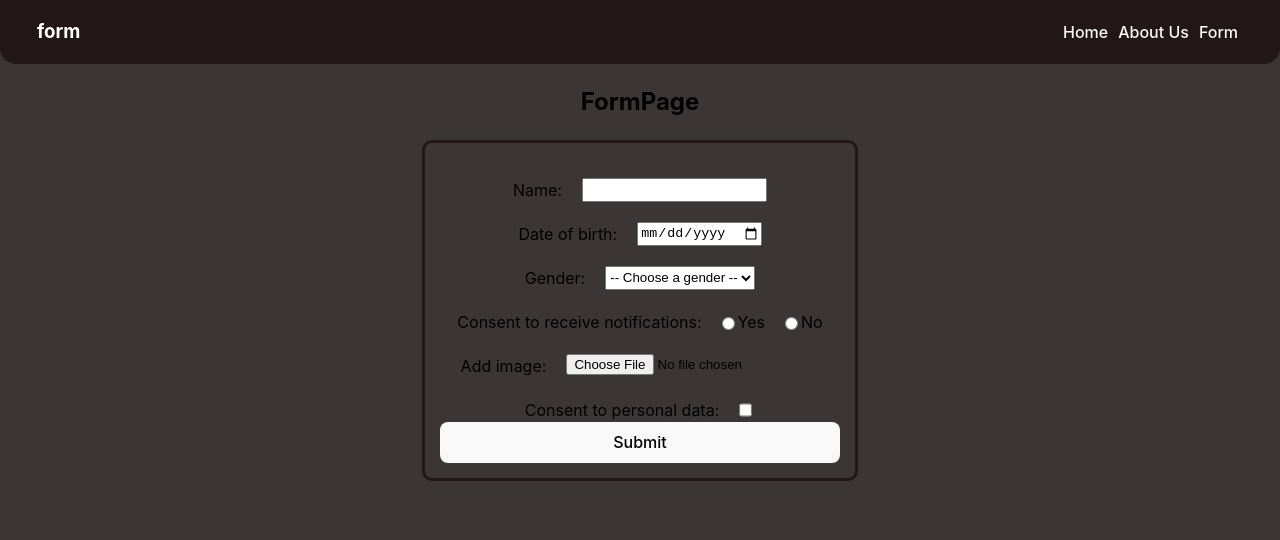
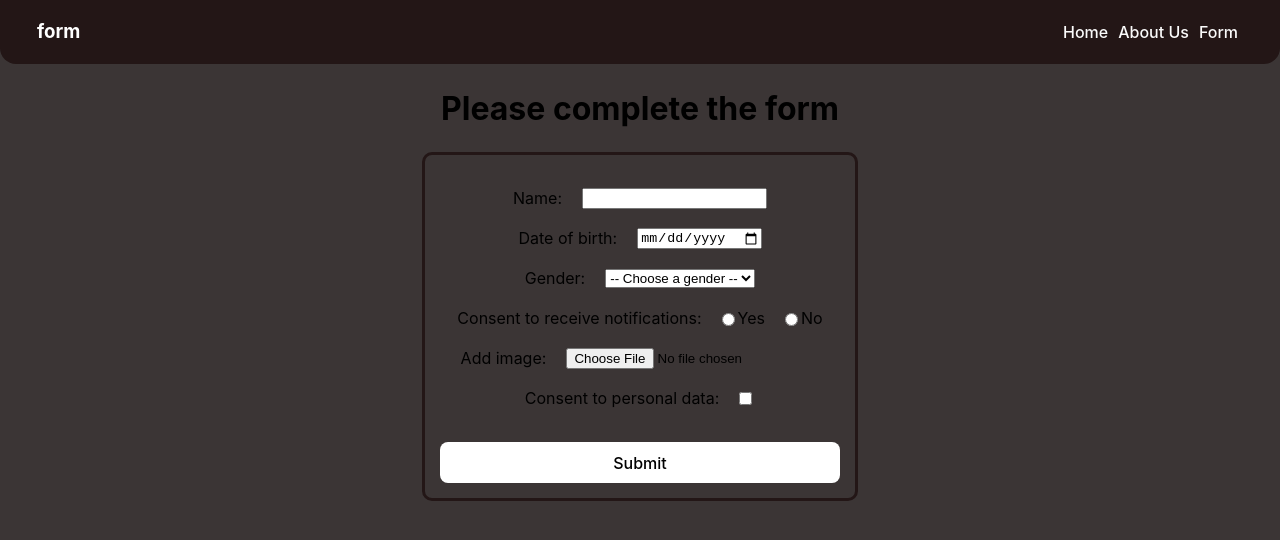
Before and after one commit to osipikav/rss-react, a React (Vite) app: page /form in a window 1280 px wide. Shown: the top 540 px of the page. Built offline with nearby package versions, Linux system fonts and the light colour scheme.

Commit message:
fix: form render

```diff
--- a/src/components/FormCards/FormCards.css
+++ b/src/components/FormCards/FormCards.css
@@ -12,6 +12,9 @@
   border-radius: 8px;
   margin-right: 10px;
 }
+.card-item:hover {
+  cursor: pointer;
+}
 .card-item img {
   width: 100%;
 }
--- a/src/components/FormItem/FormItem.css
+++ b/src/components/FormItem/FormItem.css
@@ -1,19 +1,19 @@
 .form-container {
   padding: 15px;
-  margin: 0 auto;
+  margin: 1em auto 2em auto;
   display: flex;
   flex-direction: column;
   width: 400px;
-  /* background-color: aqua; */
   border: 3px solid rgb(35, 22, 22);
   border-radius: 10px;
 }
 
 .form-container label {
   width: 100%;
-  margin-top: 20px;
+  margin-top: 1em;
   display: flex;
   justify-content: center;
+  align-items: center;
 }
 
 .form-container label input,
@@ -28,13 +28,13 @@
   display: flex;
 }
 .radioButton label {
+  display: flex;
   margin-top: 0;
 }
 
 .button {
-  margin-top: 10px;
-  background-color: rgb(179, 177, 177);
-  /* border: 1px solid rgb(82, 90, 90); */
+  margin-top: 2em;
+  background-color: rgb(255, 255, 255);
 }
 .button:hover {
   border: 1px solid rgb(82, 90, 90);
--- a/src/components/FormItem/FormItem.tsx
+++ b/src/components/FormItem/FormItem.tsx
@@ -114,7 +114,9 @@ export default function FormItem() {
           <input {...register('concent', { validate: validateCheckbox })} type="checkbox" />
         </label>
         {errors?.concent && <div className="error-message">{String(errors?.concent?.message)}</div>}
-        <button type="submit">Submit</button>
+        <button className="button" type="submit">
+          Submit
+        </button>
       </form>
       {isFormSubmitted && <Message />}
       <FormCards cards={validatedData} />
--- a/src/index.css
+++ b/src/index.css
@@ -34,8 +34,8 @@ body {
   background-color: rgb(59, 53, 53);
 }
 
-h1 {
-  font-size: 3.2em;
+h2 {
+  font-size: 2em;
   line-height: 1.1;
 }
 
--- a/src/pages/FormPage/FormPage.tsx
+++ b/src/pages/FormPage/FormPage.tsx
@@ -4,7 +4,7 @@ import React from 'react';
 function FormPage() {
   return (
     <div>
-      <h2>FormPage</h2>
+      <h2>Please complete the form</h2>
       <FormItem />
     </div>
   );
```
Also changed, not shown: src/pages/FormPage/FormPage.css (deleted).
